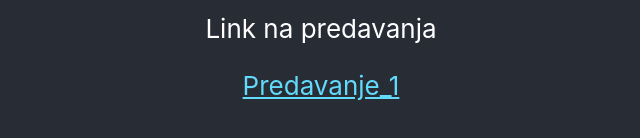
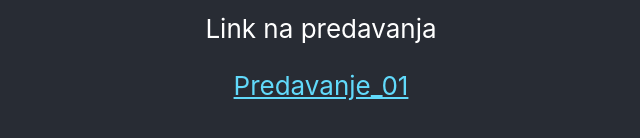
Before and after one commit to filipzgela/zadaca01_final, a React (Create React App) app: page / in a window 1280 px wide. Shown: the part 356-494 px from the top of the page, without its empty margins (319-959 px from the left). Built offline with nearby package versions, Linux system fonts and the light colour scheme.

Commit message:
fifth commit

```diff
--- a/src/App.js
+++ b/src/App.js
@@ -12,7 +12,7 @@ function App() {
           target="_blank"
           rel="noopener noreferrer"
         >
-          Predavanje_1
+          Predavanje_01
         </a>
       </header>
     </div>
```
